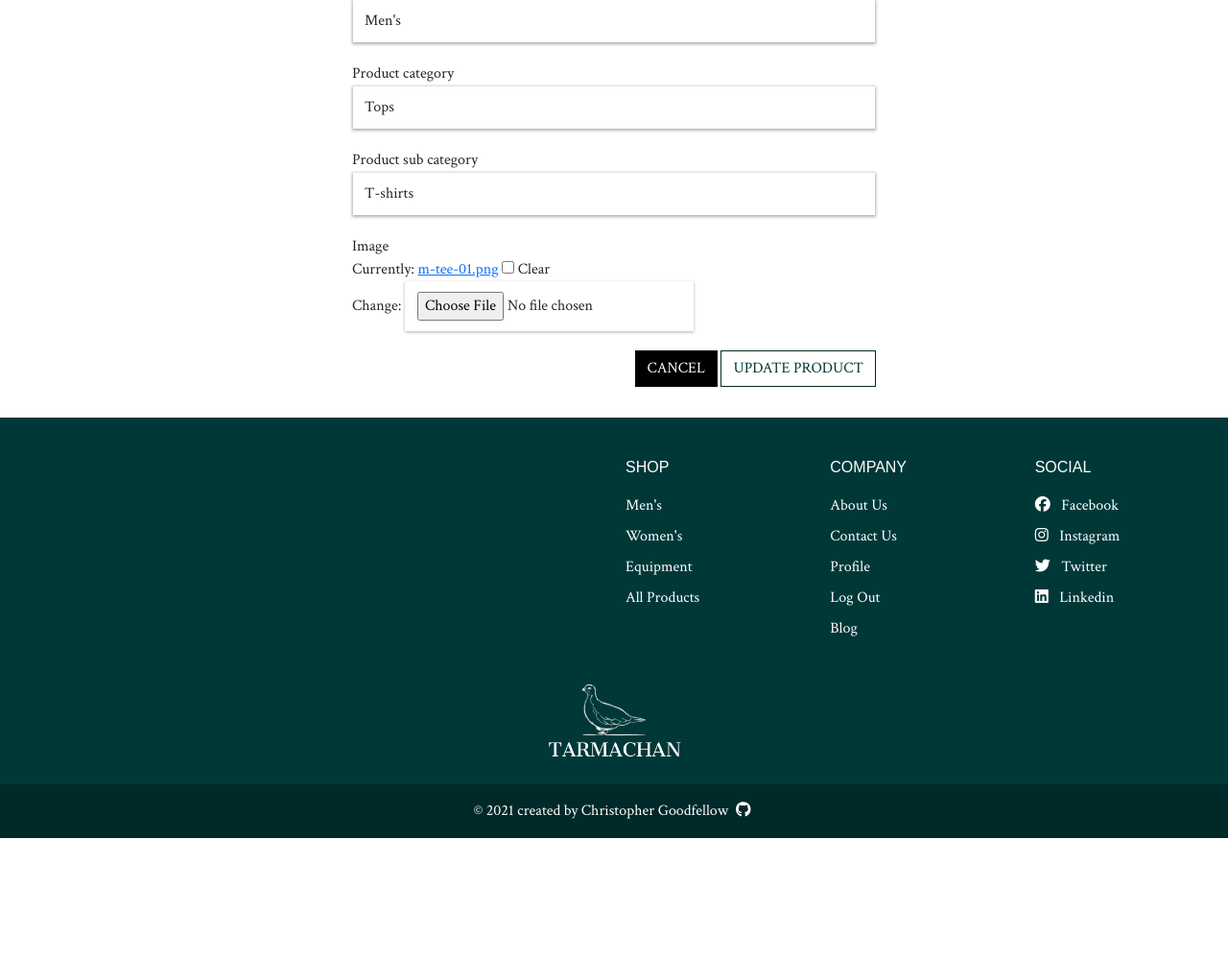
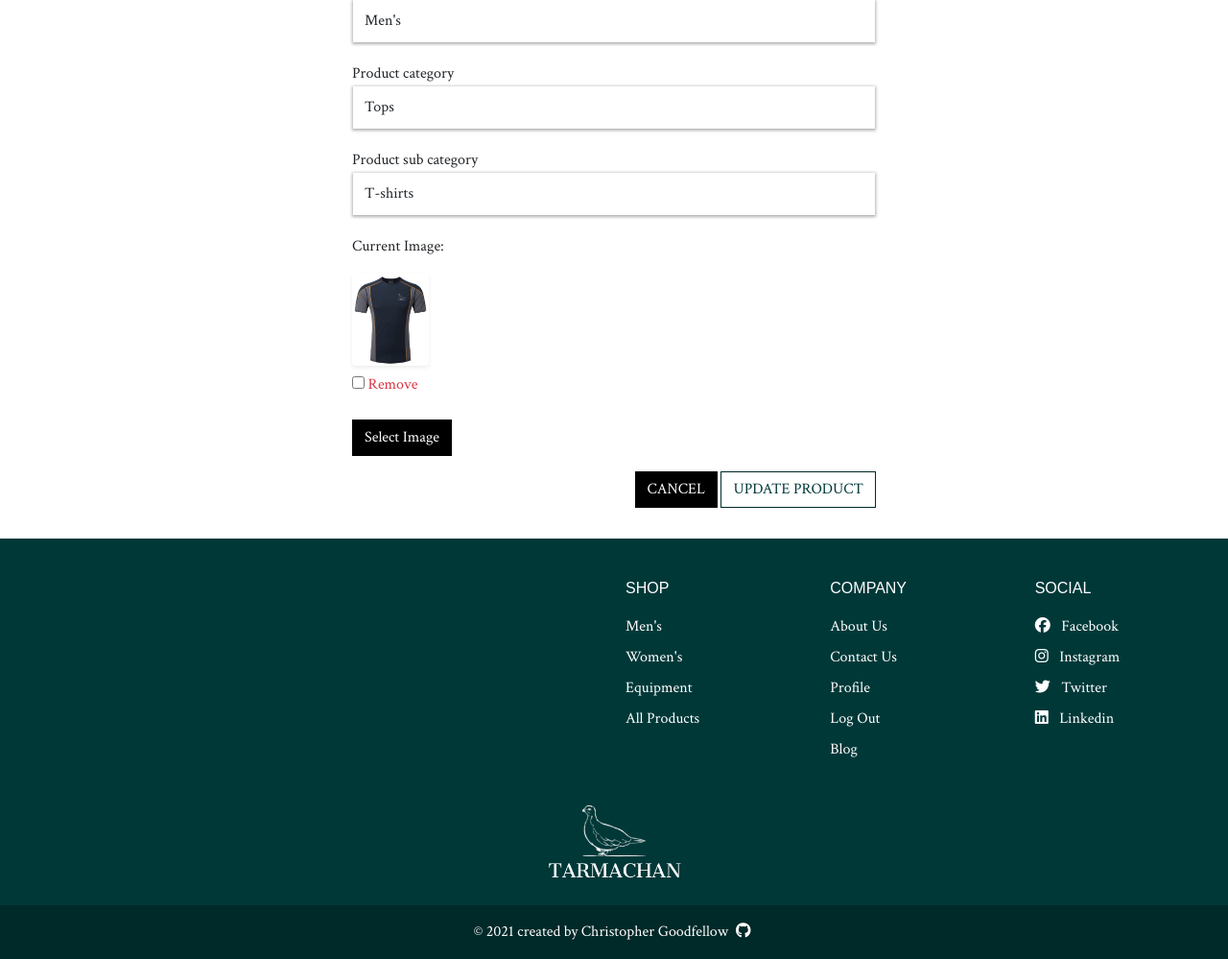
Before and after one commit to Tawnygoody/Tarmachan, a Django app: page /products/edit/1 in a window 1280 px wide. Shown: the part 2702-3701 px from the top of the page at 96% size. Before the commit the page ends 3575 px from the top, so only its background shows below. Run offline with Django 3.2, Linux system fonts and the light colour scheme; the visitor is signed in with stand-in values (Sample User, id 1); data comes from the database, SQL or seed files in the repository; some libraries are stand-ins or nearby versions; some web fonts are replaced.

Commit message:
Product Admin - fixing the image field on add and edit products

```diff
--- a/products/forms.py
+++ b/products/forms.py
@@ -1,6 +1,7 @@
 from django import forms
 from .models import (
     Product, MasterCategory, ProductCategory, ProductSubCategory)
+from .widgets import CustomClearableFileInput
 
 
 class ProductForm(forms.ModelForm):
@@ -8,6 +9,8 @@ class ProductForm(forms.ModelForm):
     class Meta:
         model = Product
         fields = '__all__'
+
+    image = forms.ImageField(label='Image', required=False, widget=CustomClearableFileInput)
 
     def __init__(self, *args, **kwargs):
         super().__init__(*args, **kwargs)
--- /dev/null
+++ b/products/templates/products/custom_widget_templates/custom_clearable_file_input.html
@@ -0,0 +1,17 @@
+{% if widget.is_initial %}
+    <p>{{ widget.initial_text }}:</p>
+    <a href="{{ widget.value.url }}">
+        <img width="80" height="96" class="rounded shadow-sm widget-image" src="{{ widget.value.url }}">
+    </a>
+    {% if not widget.required %}
+        <div class="custom-control custom-checkbox mt-2">
+            <input class="custom-control-input" type="checkbox" name="{{ widget.checkbox_name }}" id="{{ widget.checkbox_id }}">
+            <label class="custom-control-label text-danger" for="{{ widget.checkbox_id }}">{{ widget.clear_checkbox_label }}</label>
+        </div>
+    {% endif %}<br>
+    {{ widget.input_text }}
+{% endif %}
+<span class="btn content-text buttons-general text-white rounded-0 btn-file">
+    Select Image <input id="new-image" type="{{ widget.type }}" name="{{ widget.name }}"{% include "django/forms/widgets/attrs.html" %}>
+</span>
+<strong><p class="text-danger" id="filename"></p></strong>
--- a/products/templates/products/edit_product.html
+++ b/products/templates/products/edit_product.html
@@ -22,7 +22,13 @@
             <div class="col-12 col-md-6 offset-md-3 content-text">
                 <form method="POST" action="{% url 'edit_product' product.id %}" class="form mb-2" enctype="multipart/form-data">
                     {% csrf_token %}
-                    {{ form|crispy }}
+                    {% for field in form %}
+                        {% if field.name != 'image' %}
+                            {{ field | as_crispy_field }}
+                        {% else %}
+                            {{ field }}
+                        {% endif %}
+                    {% endfor %}
                     <div class="text-end mb-4">
                         <a class="btn content-text buttons-general text-white text-uppercase fs-6 mb-2" href="{% url 'products' %}">Cancel</a>
                         <button class="btn content-text buttons-general-2 text-uppercase fs-6 mb-2">Update Product</button>
@@ -33,3 +39,13 @@
     </div>
 
 {% endblock %}
+
+{% block postloadjs %}
+    {{ block.super }}
+    <script type="text/javascript">
+        $('#new-image').change(function() {
+            let file = $('#new-image')[0].files[0];
+            $('#filename').text(`Image will be set to: ${file.name}`);
+        });
+    </script>
+{% endblock %}
--- a/static/css/base.css
+++ b/static/css/base.css
@@ -746,6 +746,36 @@ html, body {
     color: #aab7c4;
 }
 
+.widget-image {
+    object-fit: cover;
+}
+
+.btn-file {
+    position: relative;
+    overflow: hidden;
+}
+
+.btn-file input[type="file"] {
+    position: absolute;
+    top: 0;
+    right: 0;
+    min-width: 100%;
+    min-height: 100%;
+    opacity: 0;
+    cursor: pointer;
+}
+
+.custom-checkbox .custom-control-label::before {
+    border-radius: 0;
+    border-color: #DC3545
+}
+
+.custom-checkbox .custom-control-input:checked~.custom-control-label::before {
+    background-color: #DC3545;
+    border-color: #DC3545;
+    border-radius: 0;
+}
+
 
 /*--- Media Queries ---*/
 
```
Also changed, not shown: products/templates/products/add_product.html (+17 -1 lines), products/widgets.py (added, +9 -0 lines), media/Glen_Coe-11.jpeg (added). Lines whose indentation alone changed are shown as unchanged.
